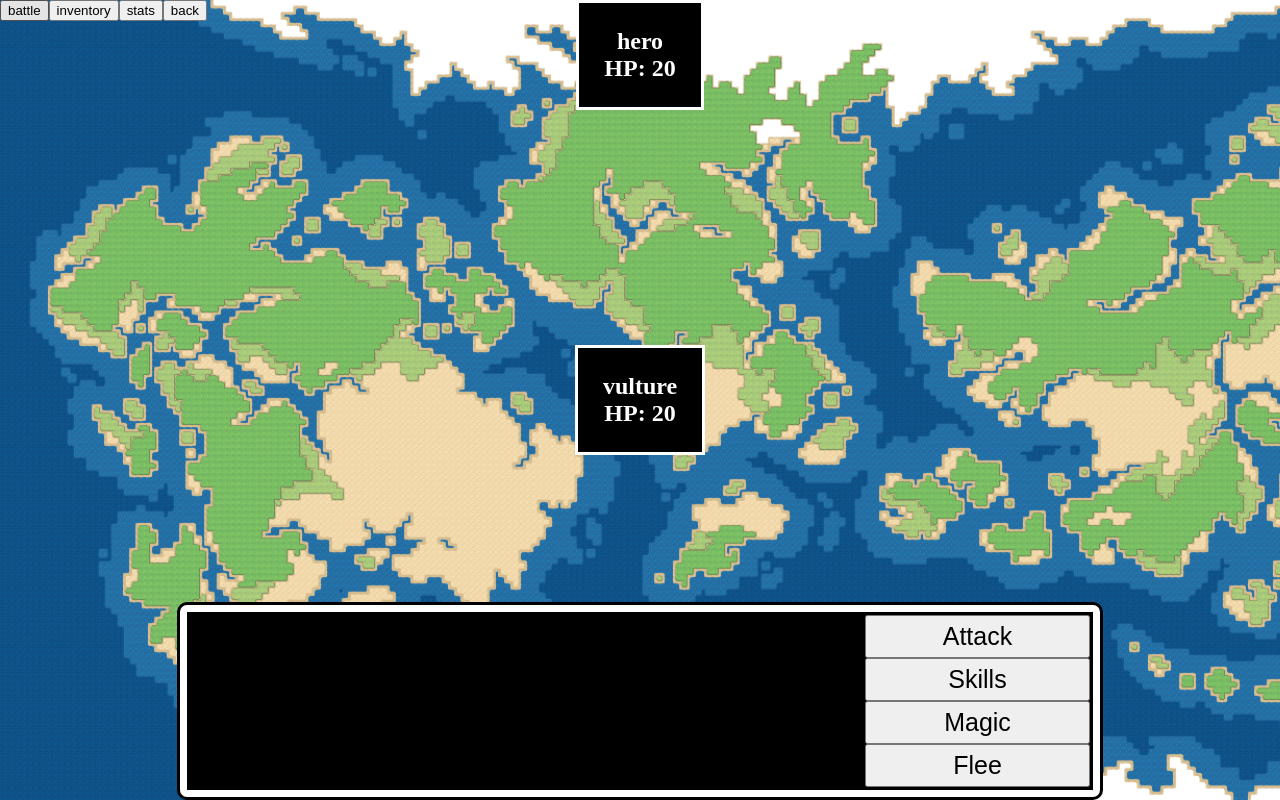
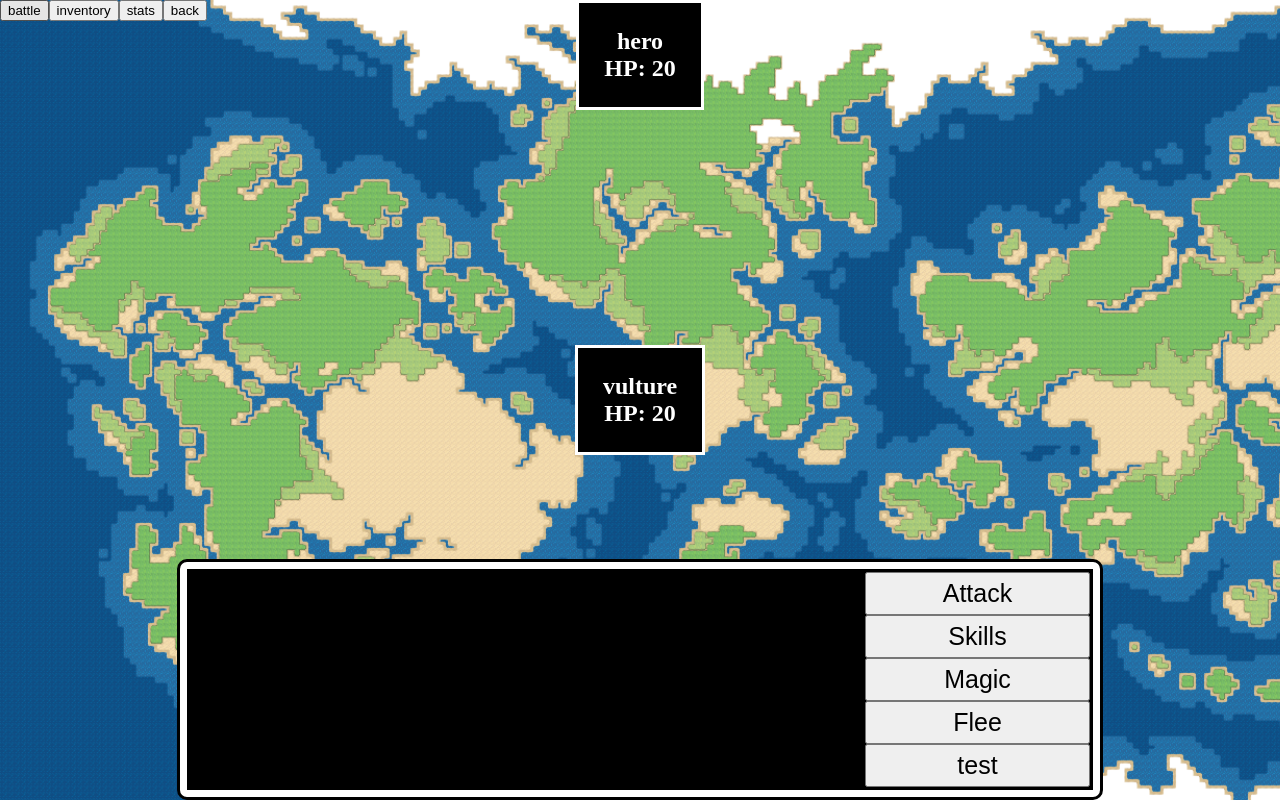
Before and after one commit to jyliao369/learninggame, a Vue app: page / in a window 1280 px wide. Both pictures are taken after a click on the button "battle". Built offline with nearby package versions, Linux system fonts and the light colour scheme.

Commit message:
merged smaller related components for better organization. need to implemment logic into this new version

```diff
--- a/src/components/CityMap.vue
+++ b/src/components/CityMap.vue
@@ -19,7 +19,7 @@ export default {
   components: {},
   methods: {
     openCity() {
-      this.$emit("close");
+      this.$emit("open");
     },
   },
 };
--- a/src/components/EnemyInfo.vue
+++ b/src/components/EnemyInfo.vue
@@ -10,6 +10,7 @@
         <h2>HP: {{ enemy.hp }}</h2>
       </div>
     </div>
+    <button @click="damage">hello</button>
   </div>
 </template>
 
@@ -31,14 +32,22 @@ export default {
     };
   },
   components: {},
-  methods: {},
+  methods: {
+    // damage() {
+    //   console.log("hello");
+    //   console.log(this.enemyTeam[0].hp);
+    //   this.enemyTeam[0].hp -= 5;
+    // },
+  },
   created() {
-    let team = JSON.parse(
-      JSON.stringify(
-        this.enemies[Math.floor(Math.random() * this.enemies.length)]
-      )
-    );
-    this.enemyTeam = [team];
+    // let team = JSON.parse(
+    //   JSON.stringify(
+    //     this.enemies[Math.floor(Math.random() * this.enemies.length)]
+    //   )
+    // );
+    this.enemyTeam = [
+      this.enemies[Math.floor(Math.random() * this.enemies.length)],
+    ];
   },
 };
 </script>
--- a/src/components/OverWorld.vue
+++ b/src/components/OverWorld.vue
@@ -1,15 +1,9 @@
 <template>
   <div class="overCont">
     <!-- NOTE THE FARTHER DOWN THE CLOSER TO USER -->
-    <div class="class">
-      <button @click="showEnemyInfo">battle</button>
-      <button @click="showInvenBag">inventory</button>
-      <button @click="showHeroInfo">stats</button>
-      <button @click="reset">back</button>
-    </div>
 
     <!-- THIS IS THE CITY MAP -->
-    <CityMap v-if="showCityMap" @close="showMap" />
+    <CityMap v-if="showCityMap" @open="showMap" />
 
     <!-- MAIN WINDOWS FOR TOWNS AND LOCATIONS  -->
     <MainWindow v-if="showMainWindow" />
@@ -18,13 +12,20 @@
     <InvenBag v-if="showInventory" />
 
     <!-- HERO INFO -->
-    <HeroInfo v-if="showHeroStats" v-bind:heroInfo="this.hero" />
+    <!-- <HeroInfo v-if="showHeroStats" v-bind:heroInfo="this.hero" /> -->
 
     <!-- ENEMY INFO -->
-    <EnemyInfo v-if="showEnemyStats" />
+    <!-- <EnemyInfo v-if="showEnemyStats" /> -->
 
     <!-- TEXTBOX -->
-    <TextBox v-if="showTextBox" />
+    <TextBox v-if="showTextBox" v-bind:heroInfo="this.hero" />
+
+    <div class="class">
+      <button @click="showEnemyInfo">battle</button>
+      <button @click="showInvenBag">inventory</button>
+      <button @click="showHeroInfo">stats</button>
+      <button @click="reset">back</button>
+    </div>
   </div>
 </template>
 
@@ -32,8 +33,8 @@
 import InvenBag from "./InvenBag.vue";
 import CityMap from "./CityMap.vue";
 import MainWindow from "./MainWindow.vue";
-import HeroInfo from "./HeroInfo.vue";
-import EnemyInfo from "./EnemyInfo.vue";
+// import HeroInfo from "./HeroInfo.vue";
+// import EnemyInfo from "./EnemyInfo.vue";
 import TextBox from "./TextBox.vue";
 
 export default {
@@ -56,8 +57,8 @@ export default {
     InvenBag,
     CityMap,
     MainWindow,
-    HeroInfo,
-    EnemyInfo,
+    // HeroInfo,
+    // EnemyInfo,
     TextBox,
   },
   methods: {
@@ -76,8 +77,6 @@ export default {
       this.showHeroStats = !this.showHeroStats;
     },
     showEnemyInfo() {
-      this.showHeroStats = !this.showHeroStats;
-      this.showEnemyStats = !this.showEnemyStats;
       this.showTextBox = !this.showTextBox;
       this.showCityMap = !this.showCityMap;
     },
--- a/src/components/TextBox.vue
+++ b/src/components/TextBox.vue
@@ -1,4 +1,26 @@
 <template>
+  <div class="heroInfoCont">
+    <div>
+      <div class="heroInfo">
+        <h2>{{ heroInfo.name }}</h2>
+        <h2>HP: {{ heroInfo.hp }}</h2>
+      </div>
+    </div>
+  </div>
+
+  <div class="enemyInfoCont">
+    <div
+      class="enemyInfoBorder"
+      v-for="(enemy, index) in enemyTeam"
+      :key="index"
+    >
+      <div class="enemyInfo">
+        <h2>{{ enemy.name }}</h2>
+        <h2>HP: {{ enemy.hp }}</h2>
+      </div>
+    </div>
+  </div>
+
   <div class="textBoxCont">
     <div class="textBoxBorder">
       <div class="textBox">
@@ -8,9 +30,10 @@
             <h2>{{ prompt }}</h2>
           </div>
           <div class="choiceBank">
-            <button @click="checkSyllable(1)">1</button>
-            <button @click="checkSyllable(2)">2</button>
-            <button @click="checkSyllable(3)">3</button>
+            <button @click="checkAttack(1)">1</button>
+            <button @click="checkAttack(2)">2</button>
+            <button @click="checkAttack(3)">3</button>
+            <button @click="checkAttack(4)">4</button>
           </div>
         </div>
 
@@ -45,6 +68,7 @@
           <button @click="skill">Skills</button>
           <button @click="magic">Magic</button>
           <button @click="flee">Flee</button>
+          <button @click="test">test</button>
         </div>
       </div>
     </div>
@@ -53,7 +77,7 @@
 
 <script>
 export default {
-  props: [],
+  props: ["heroInfo"],
   data() {
     return {
       showSyllableQ: false,
@@ -61,6 +85,19 @@ export default {
       showMathQ: false,
 
       prompt: "",
+      wordBank: [],
+      target: "",
+
+      enemyTeam: [],
+      enemies: [
+        { name: "slime", hp: 10 },
+        { name: "mushroom", hp: 10 },
+        { name: "red slime", hp: 15 },
+        { name: "bat", hp: 15 },
+        { name: "white rabbit", hp: 15 },
+        { name: "wolf", hp: 20 },
+        { name: "vulture", hp: 20 },
+      ],
     };
   },
   components: {},
@@ -69,12 +106,39 @@ export default {
       let randomWords = require("random-words");
       let word = randomWords();
       this.prompt = `How many syllables does ${word.toUpperCase()} have?`;
+      fetch(`https://wordsapiv1.p.rapidapi.com/words/${word}`, {
+        method: "GET",
+        headers: {
+          "x-rapidapi-key": `${process.env.VUE_APP_WORDAPI_KEY}`,
+          "x-rapidapi-host": "wordsapiv1.p.rapidapi.com",
+        },
+      })
+        .then((response) => response.json())
+        // .then((data) => console.log(data));
+        .then((data) => (this.target = data.syllables.count));
 
       this.showSyllableQ = !this.showSyllableQ;
       this.showPartOfSpeechQ = false;
       this.showMathQ = false;
     },
+    checkAttack(number) {
+      if (this.target === number) {
+        console.log("Correct");
+        this.showSyllableQ = !this.showSyllableQ;
+        this.$emit("enemyDamage");
+      } else {
+        console.log("Incorrect");
+        this.showSyllableQ = !this.showSyllableQ;
+      }
+    },
     skill() {
+      let randomWords = require("random-words");
+      this.wordBank = randomWords(4);
+      let pOfSpeech = ["noun", "verb", "adjective", "adverb"];
+      this.prompt = `Which of these words is/can be a(n) ${
+        pOfSpeech[Math.floor(Math.random() * pOfSpeech.length)]
+      }?`;
+
       this.showPartOfSpeechQ = !this.showPartOfSpeechQ;
       this.showSyllableQ = false;
       this.showMathQ = false;
@@ -103,11 +167,52 @@ export default {
     // let randomWords = require("random-words");
     // let word = randomWords();
     // this.prompt = `How many syllables does ${word.toUpperCase()} have?`;
+    this.enemyTeam = [
+      this.enemies[Math.floor(Math.random() * this.enemies.length)],
+    ];
   },
 };
 </script>
 
 <style scoped>
+.heroInfoCont {
+  display: flex;
+  justify-content: center;
+  align-items: flex-start;
+  height: 100vh;
+  width: 100%;
+  position: absolute;
+}
+.heroInfo {
+  display: flex;
+  flex-direction: column;
+  align-items: center;
+  border-style: solid;
+  padding: 25px;
+  background: black;
+  color: white;
+}
+.enemyInfoCont {
+  display: flex;
+  justify-content: center;
+  align-items: center;
+  height: 100vh;
+  width: 100%;
+  position: absolute;
+}
+.enemyInfoBorder {
+  background: white;
+}
+.enemyInfo {
+  display: flex;
+  flex-direction: column;
+  align-items: center;
+  border-style: solid;
+  padding: 25px;
+  background: black;
+  color: white;
+}
+
 .textBoxCont {
   display: flex;
   justify-content: center;
@@ -155,7 +260,7 @@ export default {
   display: flex;
 }
 .choiceBank button {
-  width: 150px;
+  width: 120px;
   padding: 5px;
   margin: 10px;
 }
```
